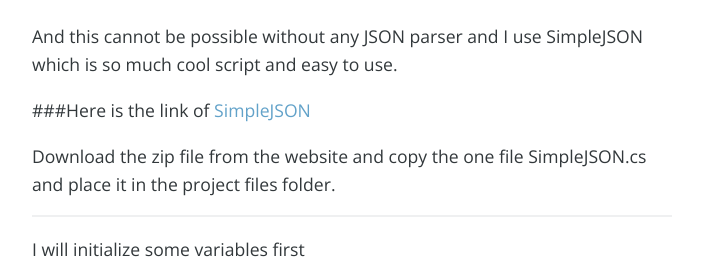
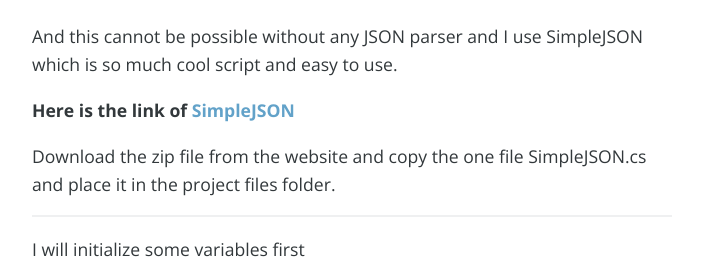
Before and after one commit to prashant-singh/prashant-singh.github.io, a Jekyll site: the page built from _posts/2016-08-11-Store-Game-Data-Json.md, in a window 1280 px wide and 900 px high, scrolled down 770 px. Shown: the part 162-441 px from the top of the window, without its empty margins (288-991 px from the left). Built offline with Jekyll 4.4.1, drawn with Linux system fonts in a browser that asks for light colours; nearby versions of some CDN libraries.

```diff
--- a/_posts/2016-08-11-Store-Game-Data-Json.md
+++ b/_posts/2016-08-11-Store-Game-Data-Json.md
@@ -16,7 +16,7 @@ So this way I never need to update the game for just minor changes like these.
 
 And this cannot be possible without any JSON parser and I use SimpleJSON which is so much cool script and easy to use.
 
-###Here is the link of [SimpleJSON](http://wiki.unity3d.com/index.php/SimpleJSON)
+<b>Here is the link of [SimpleJSON](http://wiki.unity3d.com/index.php/SimpleJSON)</b>
 
 Download the zip file from the website and copy the one file SimpleJSON.cs and place it in the project files folder.
 
```
